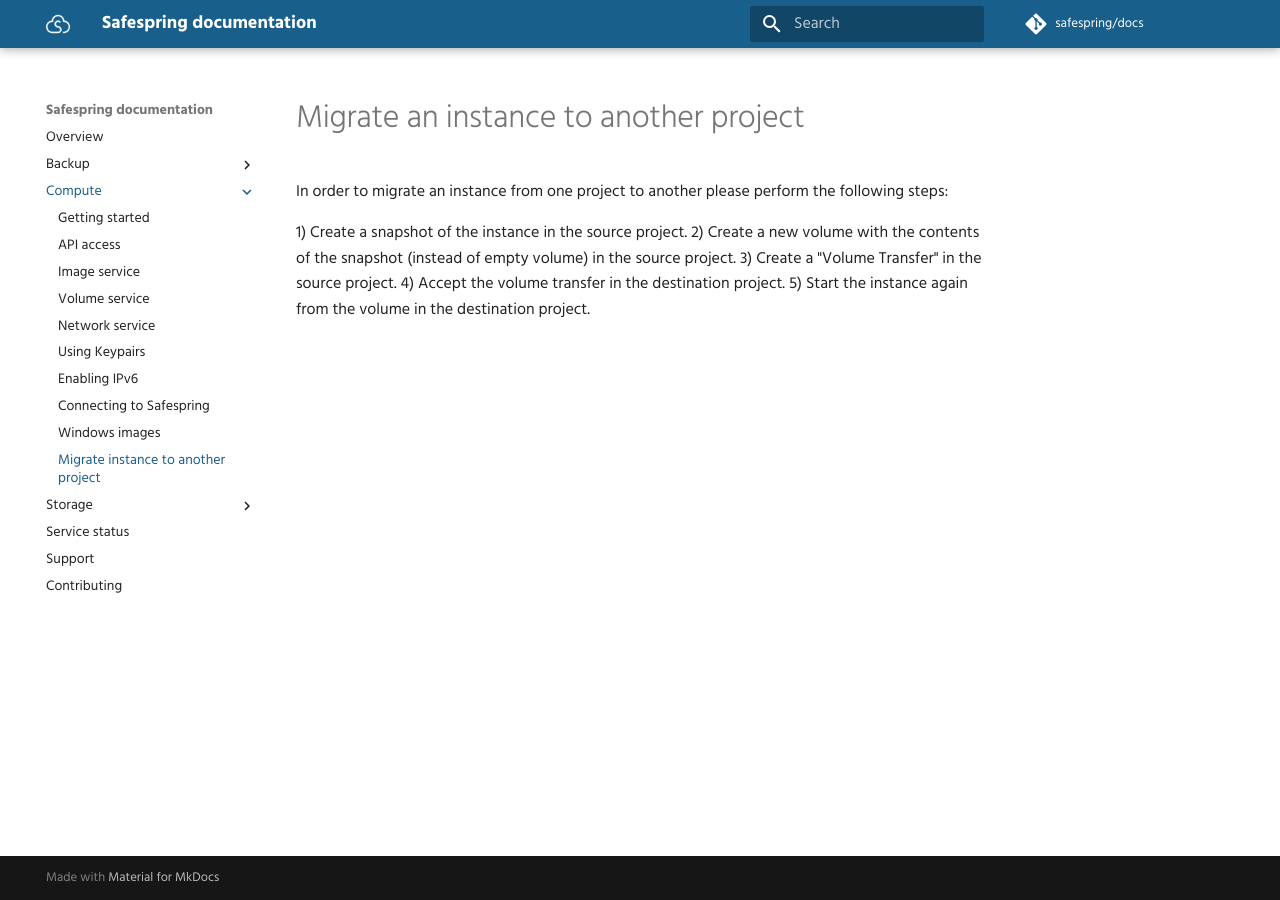
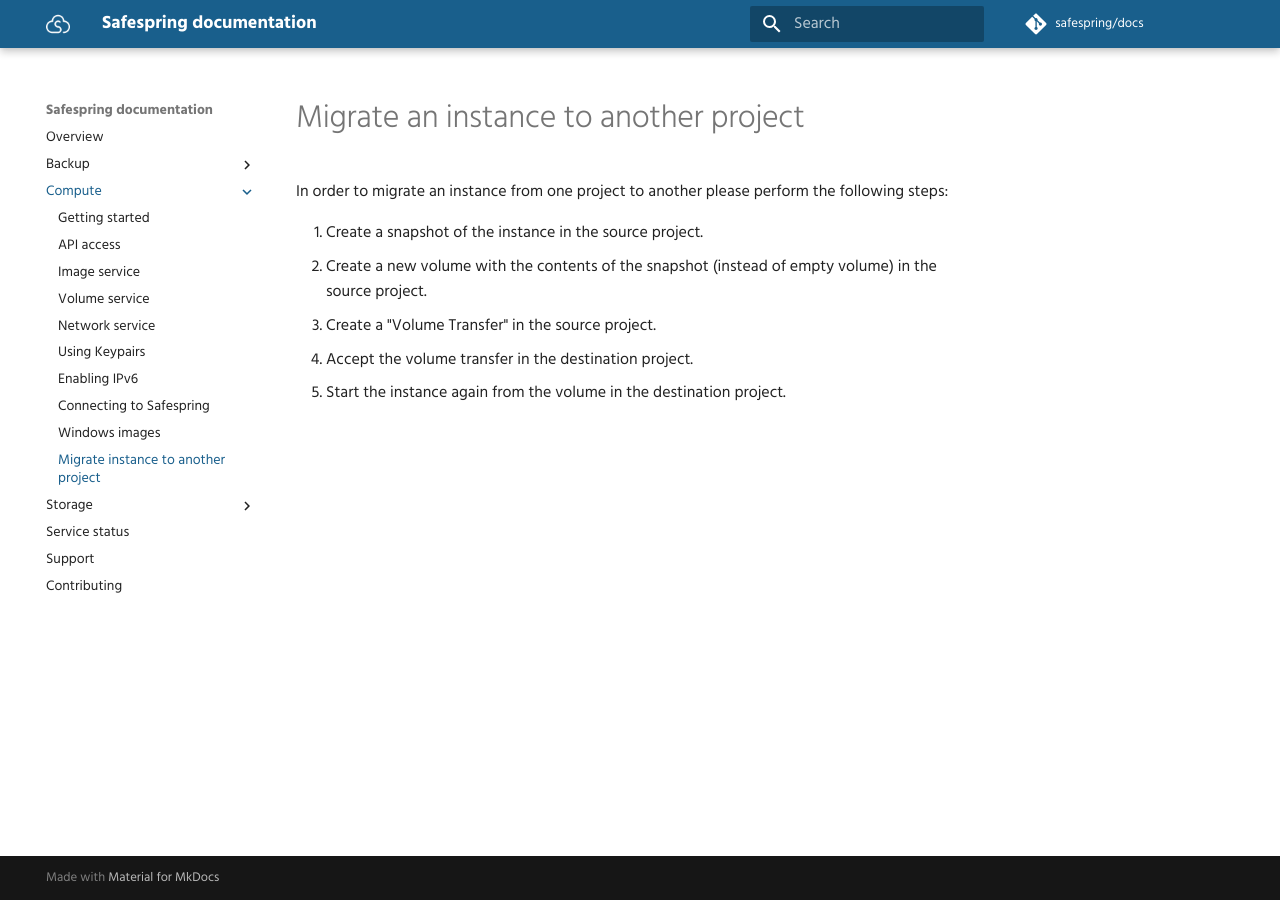
Before and after one commit to safespring/docs, an MkDocs documentation site: the page built from content/compute/migrate-between-projects.md, in a window 1280 px wide. Built offline with MkDocs 1.6.1 and Material for MkDocs 9.7.7, drawn with Linux system fonts in a browser that asks for light colours; comment, search, counter and statistics services are not loaded; old or Windows-style settings are respelled for this version of MkDocs.

Commit message:
Fixed bullet list

```diff
--- a/content/compute/migrate-between-projects.md
+++ b/content/compute/migrate-between-projects.md
@@ -1,8 +1,8 @@
 #Migrate an instance to another project
 In order to migrate an instance from one project to another please perform the following steps:
 
-1) Create a snapshot of the instance in the source project.
-2) Create a new volume with the contents of the snapshot (instead of empty volume) in the source project.
-3) Create a "Volume Transfer" in the source project.
-4) Accept the volume transfer in the destination project.
-5) Start the instance again from the volume in the destination project.
+1. Create a snapshot of the instance in the source project.
+2. Create a new volume with the contents of the snapshot (instead of empty volume) in the source project.
+3. Create a "Volume Transfer" in the source project.
+4. Accept the volume transfer in the destination project.
+5. Start the instance again from the volume in the destination project.
```
